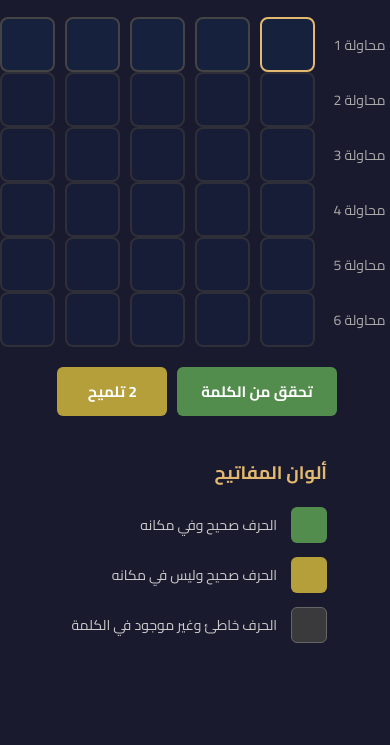
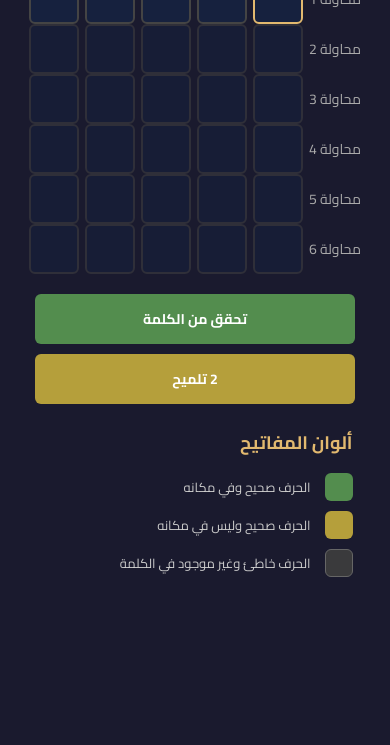
Before and after one commit to mohamedsayed62/guessGame, a plain HTML site: page index.html in a window 390 px wide. Shown: the part 99-844 px from the top of the page. Drawn offline with Linux system fonts and the light colour scheme.

Commit message:
Update style.css

```diff
--- a/style.css
+++ b/style.css
@@ -41,6 +41,7 @@ h1 {
   display: flex;
   gap: 10px;
   align-items: center;
+
 }
 
 .inputs > div span {
@@ -169,6 +170,7 @@ h1 {
   display: flex;
   align-items: center;
   gap: 14px;
+
 }
 
 .key-color {
@@ -235,4 +237,130 @@ h1 {
 .win-overlay p {
   font-size: 1.1rem;
   color: #ccc;
+  text-align: center;
+  padding: 0 16px;
 }
+
+/* ── Responsive ── */
+
+/* Tablet: stack panels vertically, shrink inputs a bit */
+@media (max-width: 768px) {
+  h1 {
+    font-size: 22px;
+    letter-spacing: 1px;
+    padding: 16px 10px;
+  }
+
+  .guess-game {
+    flex-direction: column;
+    align-items: center;
+    gap: 28px;
+    padding: 16px 12px;
+  }
+
+  .guess-word {
+    width: 100%;
+    align-items: center;
+  }
+
+  .inputs > div {
+    gap: 8px;
+  }
+
+  .inputs > div span {
+    font-size: 12px;
+    min-width: 58px;
+  }
+
+  .inputs > div input {
+    width: 48px;
+    height: 48px;
+    font-size: 18px;
+  }
+
+  .keys {
+      width: 100%;
+      min-width: unset;
+      max-width: 315px;
+  }
+}
+
+/* Mobile: tighter layout, smaller boxes */
+@media (max-width: 480px) {
+  h1 {
+    font-size: 18px;
+    padding: 14px 8px;
+  }
+
+  .guess-game {
+    padding: 12px 8px;
+    gap: 22px;
+  }
+
+  .inputs > div {
+    gap: 6px;
+  }
+
+  .inputs > div span {
+    font-size: 14px;
+    min-width: 48px;
+  }
+
+  .inputs > div input {
+    width: 50px;
+    height: 50px;
+    font-size: 16px;
+    border-radius: 6px;
+  }
+
+  .btns {
+    flex-direction: column;
+    width: 100%;
+    max-width: 320px;
+  }
+
+  .btn {
+    width: 100%;
+    padding: 12px;
+    font-size: 14px;
+  }
+
+  .btn.hint {
+    min-width: unset;
+  }
+
+  .keys {
+    gap: 10px;
+  }
+
+  .key-color {
+    width: 28px;
+    height: 28px;
+  }
+
+  .key-text {
+    font-size: 13px;
+  }
+
+  .win-overlay h2 {
+    font-size: 1.6rem;
+  }
+
+  .win-overlay p {
+    font-size: 1rem;
+  }
+}
+
+/* Very small screens (320px) */
+@media (max-width: 360px) {
+  .inputs > div input {
+    width: 34px;
+    height: 34px;
+    font-size: 14px;
+  }
+
+  .inputs > div span {
+    min-width: 38px;
+    font-size: 10px;
+  }
+}
```
